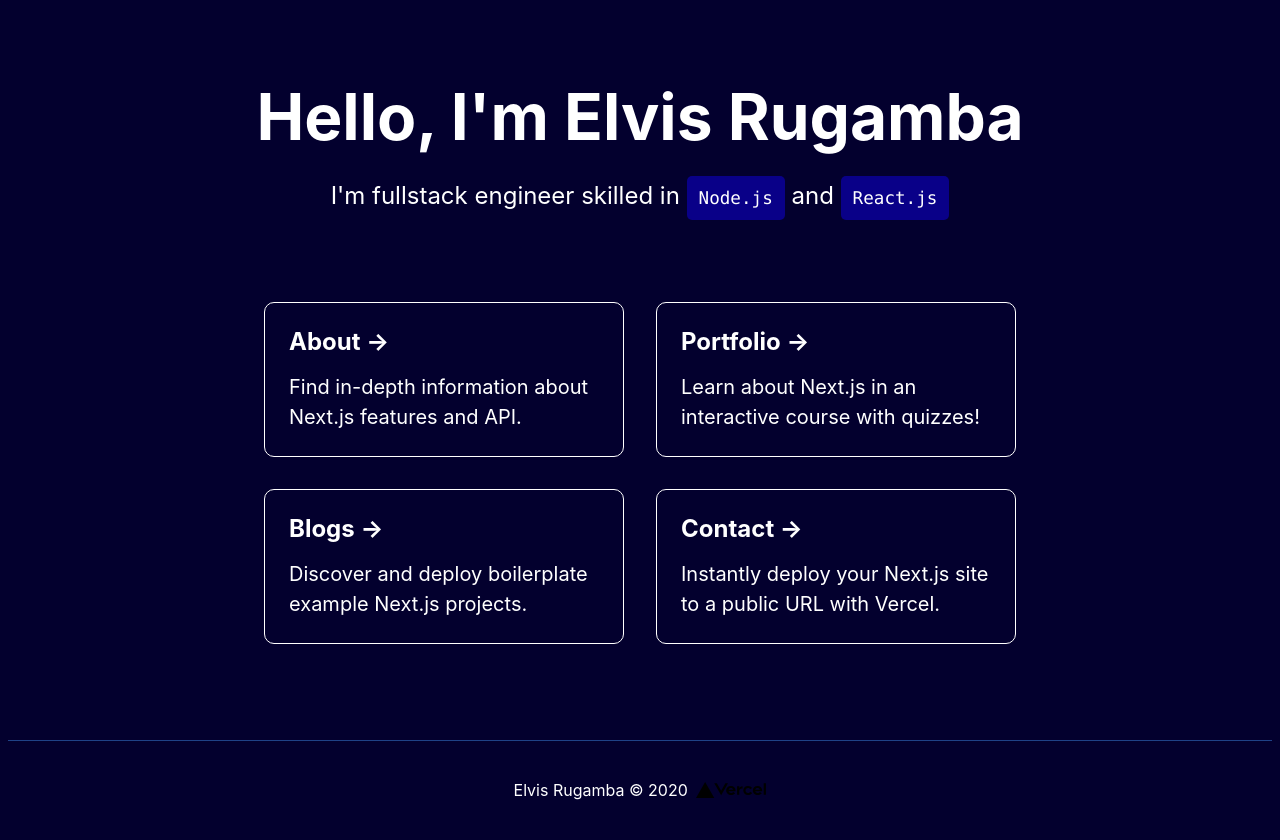
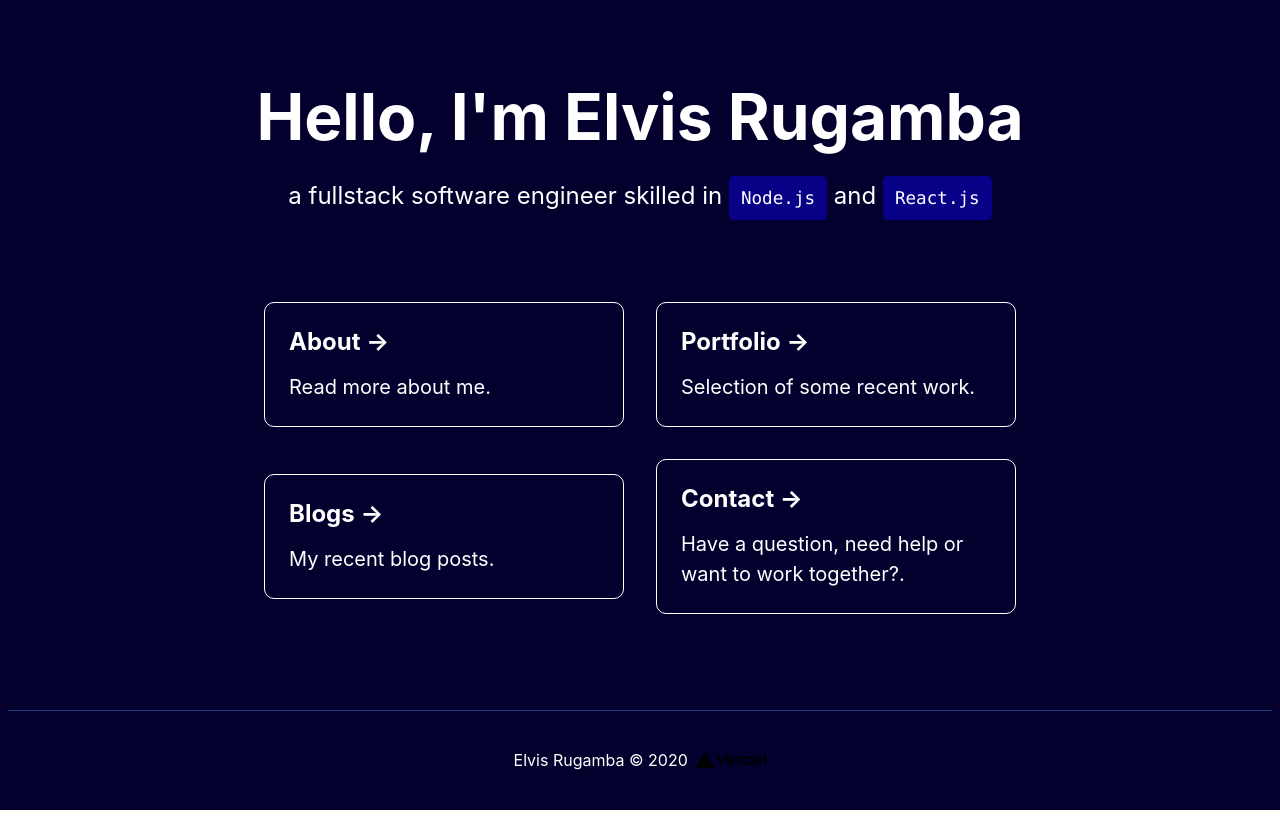
Before and after one commit to Elvis-rugamba/my-portfolio, a Next.js app: page / in a window 1280 px wide. After the commit the page ends 810 px from the top, so only its background shows below. Built offline with nearby package versions, Linux system fonts and the light colour scheme.

Commit message:
Update index.js

```diff
--- a/pages/index.js
+++ b/pages/index.js
@@ -15,19 +15,19 @@ export default function Home() {
         </h1>
 
         <p className={styles.description}>
-          I&apos;m fullstack engineer skilled in{' '}
+          a fullstack software engineer skilled in{' '}
           <code className={styles.code}>Node.js</code> and <code className={styles.code}>React.js</code>
         </p>
 
         <div className={styles.grid}>
           <a href="https://nextjs.org/docs" className={styles.card}>
             <h3>About &rarr;</h3>
-            <p>Find in-depth information about Next.js features and API.</p>
+            <p>Read more about me.</p>
           </a>
 
           <a href="https://nextjs.org/learn" className={styles.card}>
             <h3>Portfolio &rarr;</h3>
-            <p>Learn about Next.js in an interactive course with quizzes!</p>
+            <p>Selection of some recent work.</p>
           </a>
 
           <a
@@ -35,7 +35,7 @@ export default function Home() {
             className={styles.card}
           >
             <h3>Blogs &rarr;</h3>
-            <p>Discover and deploy boilerplate example Next.js projects.</p>
+            <p>My recent blog posts.</p>
           </a>
 
           <a
@@ -44,7 +44,7 @@ export default function Home() {
           >
             <h3>Contact &rarr;</h3>
             <p>
-              Instantly deploy your Next.js site to a public URL with Vercel.
+              Have a question, need help or want to work together?.
             </p>
           </a>
         </div>
```
